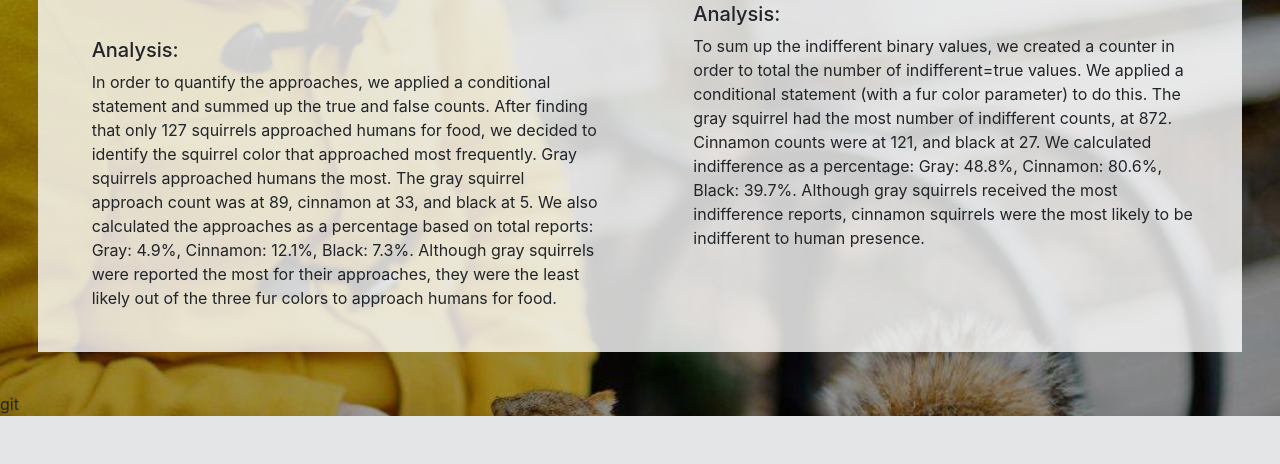
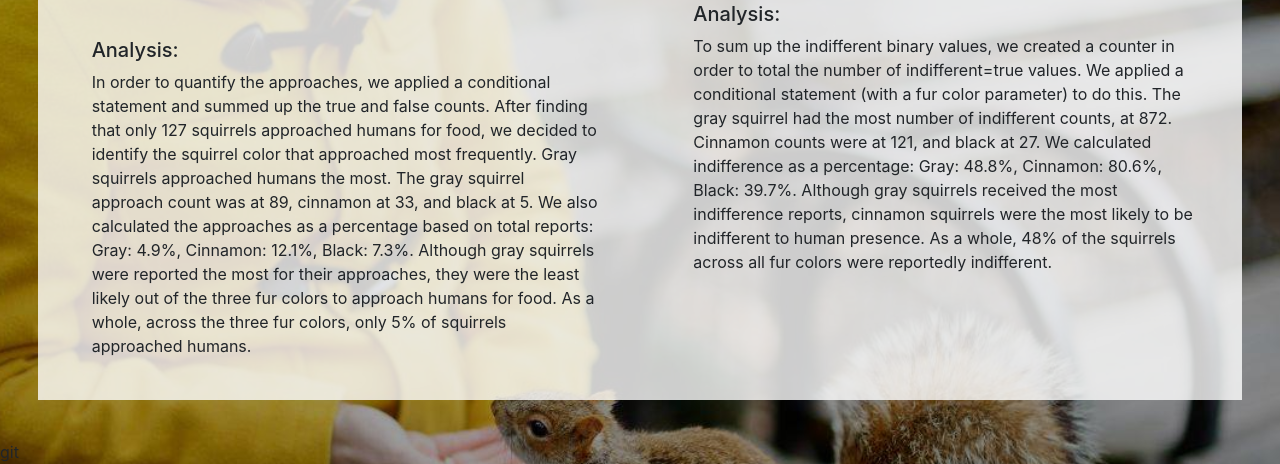
Before and after one commit to WilliamRoll/Central-Park-Squirrel-Census, a Flask app: page /bar.html in a window 1280 px wide. Shown: the part 891-1355 px from the top of the page. Before the commit the page ends 1307 px from the top, so only its background shows below. Run offline with Flask 2, Linux system fonts and the light colour scheme; data that the repository does not hold is empty; some libraries are stand-ins or nearby versions.

Commit message:
Total analysis

```diff
--- a/templates/bar.html
+++ b/templates/bar.html
@@ -110,7 +110,8 @@
                 After finding that only 127 squirrels approached humans for food, we decided to identify the squirrel color that approached most frequently.
                 Gray squirrels approached humans the most. The gray squirrel approach count was at 89, cinnamon at 33, and black at 5. We also calculated
                 the approaches as a percentage based on total reports: Gray: 4.9%, Cinnamon: 12.1%, Black: 7.3%. Although gray squirrels were reported the most for
-                their approaches, they were the least likely out of the three fur colors to approach humans for food.
+                their approaches, they were the least likely out of the three fur colors to approach humans for food. As a whole, across the three fur colors, only 5% of squirrels
+                approached humans.
               </p>
 
 
@@ -133,7 +134,7 @@
               <h3>Analysis: </h3>
                 <p>To sum up the indifferent binary values, we created a counter in order to total the number of indifferent=true values. We applied a conditional statement (with a fur color parameter) to do this.
                 The gray squirrel had the most number of indifferent counts, at 872. Cinnamon counts were at 121, and black at 27. We calculated indifference as a percentage: Gray: 48.8%, Cinnamon: 80.6%, Black: 39.7%.
-                Although gray squirrels received the most indifference reports, cinnamon squirrels were the most likely to be indifferent to human presence.
+                Although gray squirrels received the most indifference reports, cinnamon squirrels were the most likely to be indifferent to human presence. As a whole, 48% of the squirrels across all fur colors were reportedly indifferent.
               </p>
 
           </div>
```
